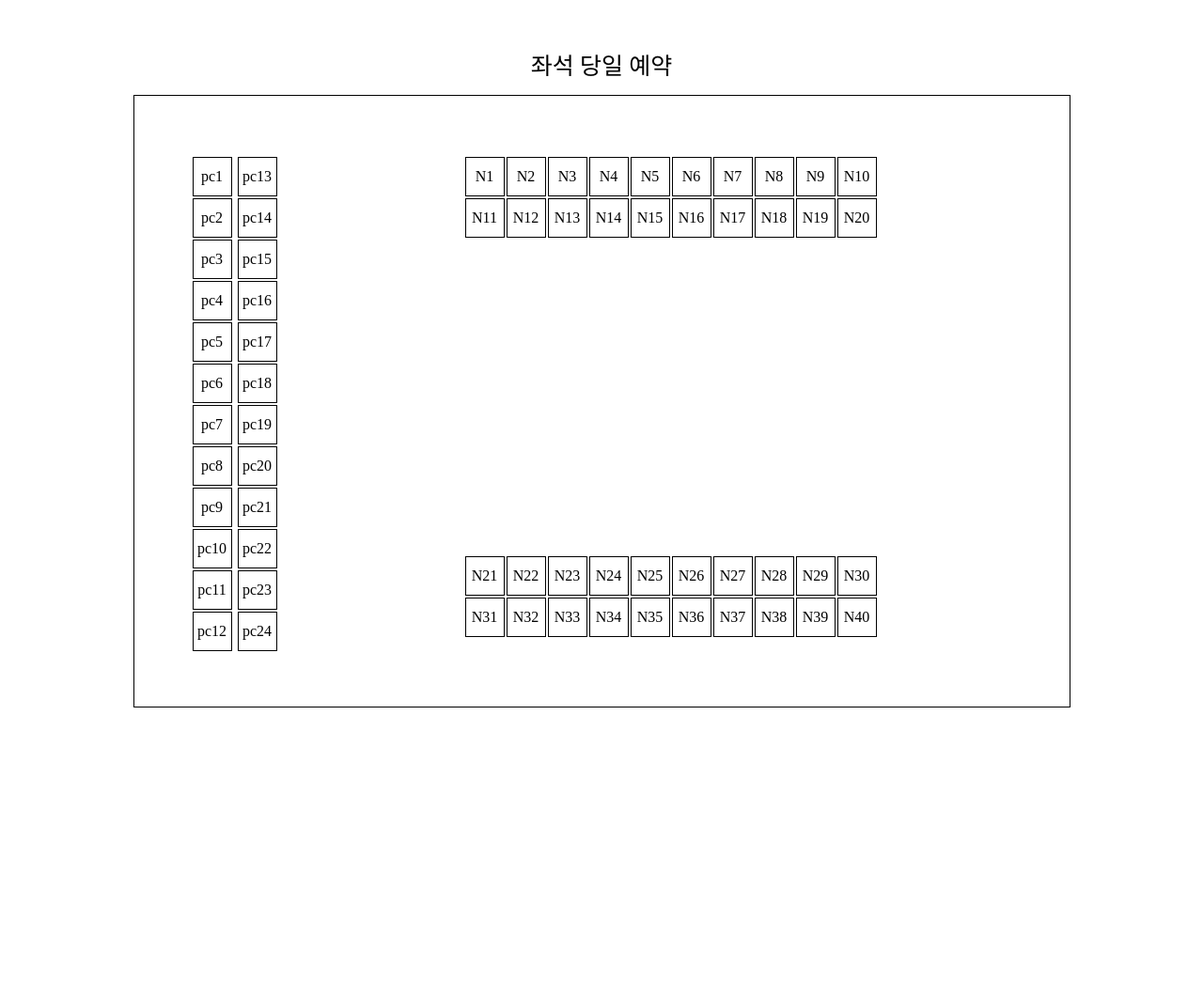
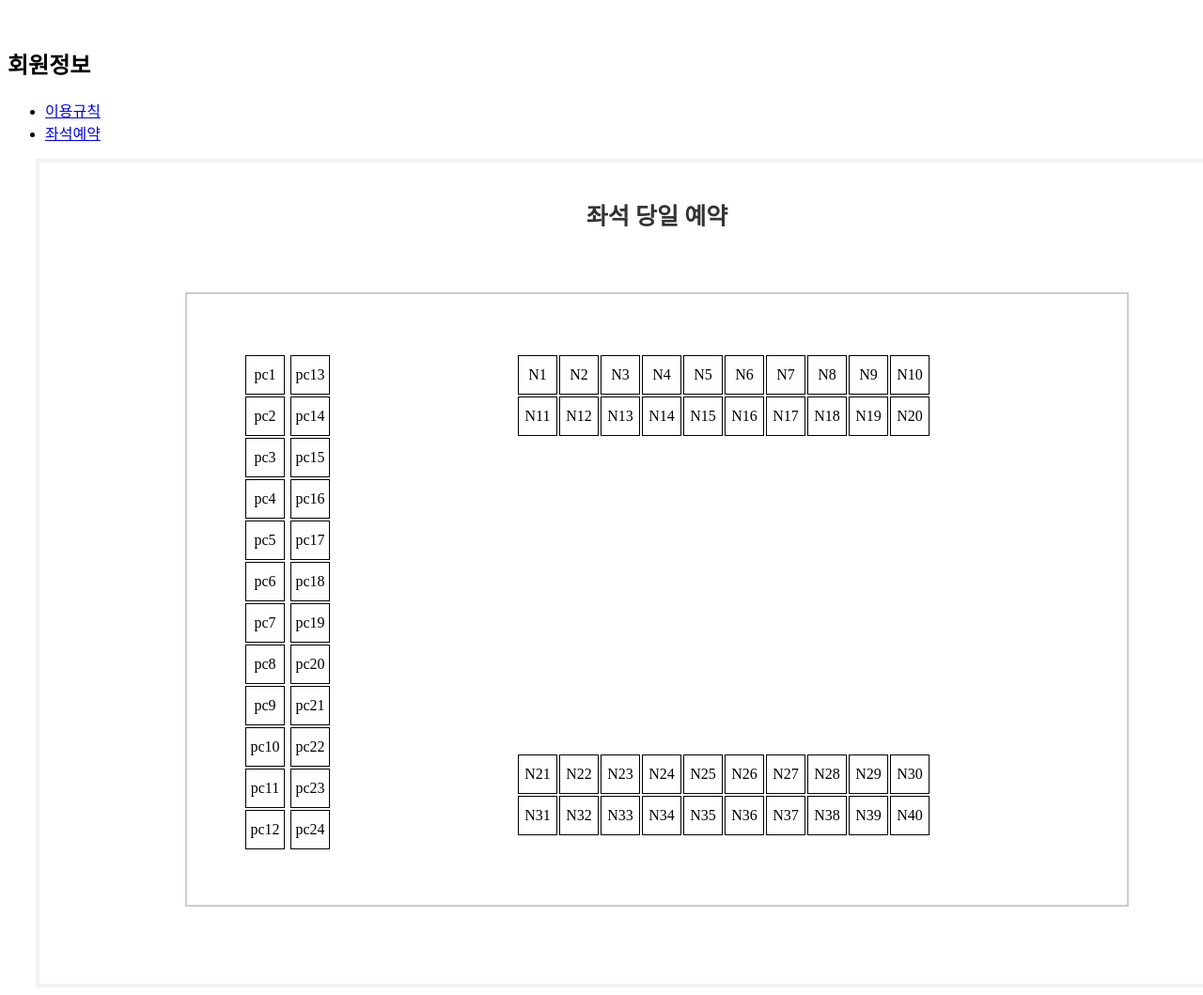
Before and after one commit to newsun123/TeamProject_Library, a Java web app: page /views/seat/reserveseat.jsp in a window 1280 px wide; the page is wider, and only the part inside the window is pictured. Shown: that part at 94% size. Before the commit the page ends 753 px from the top of that part, so only its background shows below. Run offline with Tomcat 11, a stand-in JSP engine, Linux system fonts and the light colour scheme; the template is opened without the code that fills it: most values are stand-ins (such as "Sample title", 1, 10 or a date in 2020).

Commit message:
reserveseat view update

```diff
--- a/abook/src/main/webapp/views/seat/reserveseat.jsp
+++ b/abook/src/main/webapp/views/seat/reserveseat.jsp
@@ -6,6 +6,24 @@
 <meta charset="UTF-8">
 <title>Insert title here</title>
 <style>
+	#reserveWrap{
+		width: 1300px;
+		height: 860px;
+		position: relative;
+		border:4px solid #f1f1f1;
+		float: left;
+	    margin-left: 30px;
+	    padding:7px;
+	    text-align: left;
+	}
+	#reserveWrap h3{
+		color:#333;
+		font-size:25px;
+		font-family: NotoSansM;
+		text-align:center;
+		margin-bottom: 65px;
+	    margin-top: 30px;
+	}
 #section {
 	width:100%;
 	margin:auto 0;
@@ -14,8 +32,8 @@
 	position:relative;
 }
 .inner_right {
-    width: 995px;
-    border: 1px solid;
+    width: 1000px;
+    border: 2px solid #ccc;
     position: relative;
     height: 650px;
     margin:auto;
@@ -86,6 +104,7 @@
 	top:0; left: 0; bottom: 0; right: 0;
 	background: rgba(0, 0, 0, 0.8);
 	display:none;
+	z-index:100;
 }
 #layer {
     position: fixed;
@@ -207,14 +226,27 @@ input[type=button] {
 			if(document.getElementsByClassName("chktime")[i].checked){
 				document.getElementsByClassName("chktime")[i].checked = false;
 				document.getElementsByClassName("time")[i].style.background ="white";
+				document.getElementById("userid").innerText="";
+
 			}
 		}
 	}
 </script>
 </head>
 <body>
+<div id="secWrap">
+	<div class="sImg"></div>
 	<div id="section">
-	<div id="notice1">좌석 당일 예약</div>
+		<div id="labNav">
+			<h2><span>회원정보</span></h2>
+			<ul id="lnb">
+				<li class="on"><a href="/seat/rulelibrary"><span>이용규칙</span></a></li>
+				<li><a href="/seat/reserveseat"><span>좌석예약</span></a></li>
+			</ul>
+		</div>
+		<div id="reserveWrap">
+		<h3> 좌석 당일 예약</h3>
+		<div class="ruletab">
 	<div class="inner_right">
 		<div class="pc_left_line">
 			<div class="pc_line">
@@ -295,6 +327,10 @@ input[type=button] {
 			</div>
 		</div>
 		</div>
+	</div>
+</div>
+</div>
+</div>
 <div id="layer_background">
 	<div id="layer">
 		<div class="head">
@@ -320,7 +356,7 @@ input[type=button] {
 					<div class="time" onclick="checktime(9,this)">18시~19시</div><input type="checkbox" name="chktime" class="chktime" value="time18" style="display:none;">
 				</div>
 				<div class="sbouter">
-					<input type="text" name="userid" placeholder="userid">
+					<input type="text" name="userid" placeholder="userid" id="userid">
 					<input type="submit" value="좌석예약">
 					<input type="button" value="뒤로가기" onclick="hideLayer()">
 				</div>
--- a/abook/src/main/webapp/views/seat/rulelibrary.jsp
+++ b/abook/src/main/webapp/views/seat/rulelibrary.jsp
@@ -46,8 +46,8 @@
 		<div id="labNav">
 			<h2><span>회원정보</span></h2>
 			<ul id="lnb">
-				<li class="on"><a href=""><span>이용규칙</span></a></li>
-				<li><a href="/member/member"><span>좌석예약</span></a></li>
+				<li class="on"><a href="/seat/rulelibrary"><span>이용규칙</span></a></li>
+				<li><a href="/seat/reserveseat"><span>좌석예약</span></a></li>
 			</ul>
 		</div>
 		<div id="ruleWrap">
```
Lines whose indentation alone changed are shown as unchanged.
